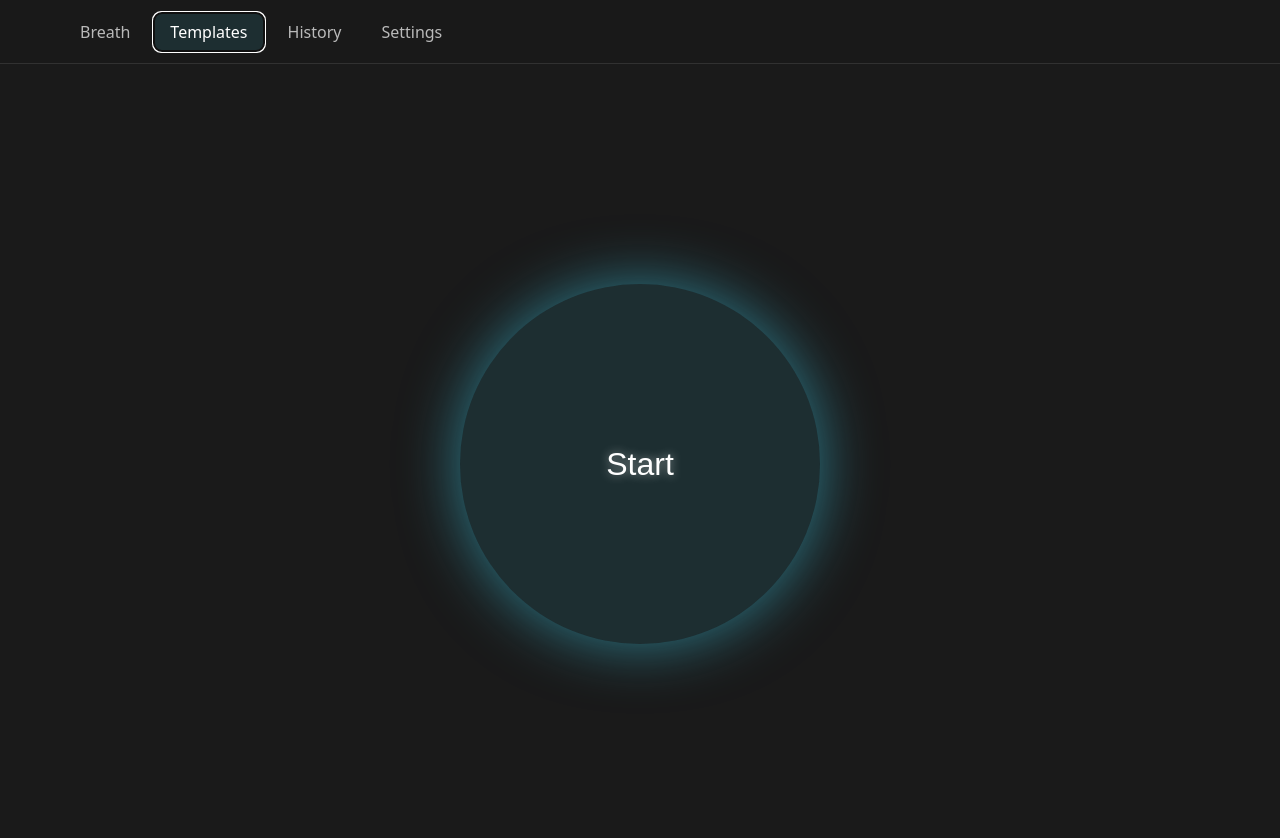
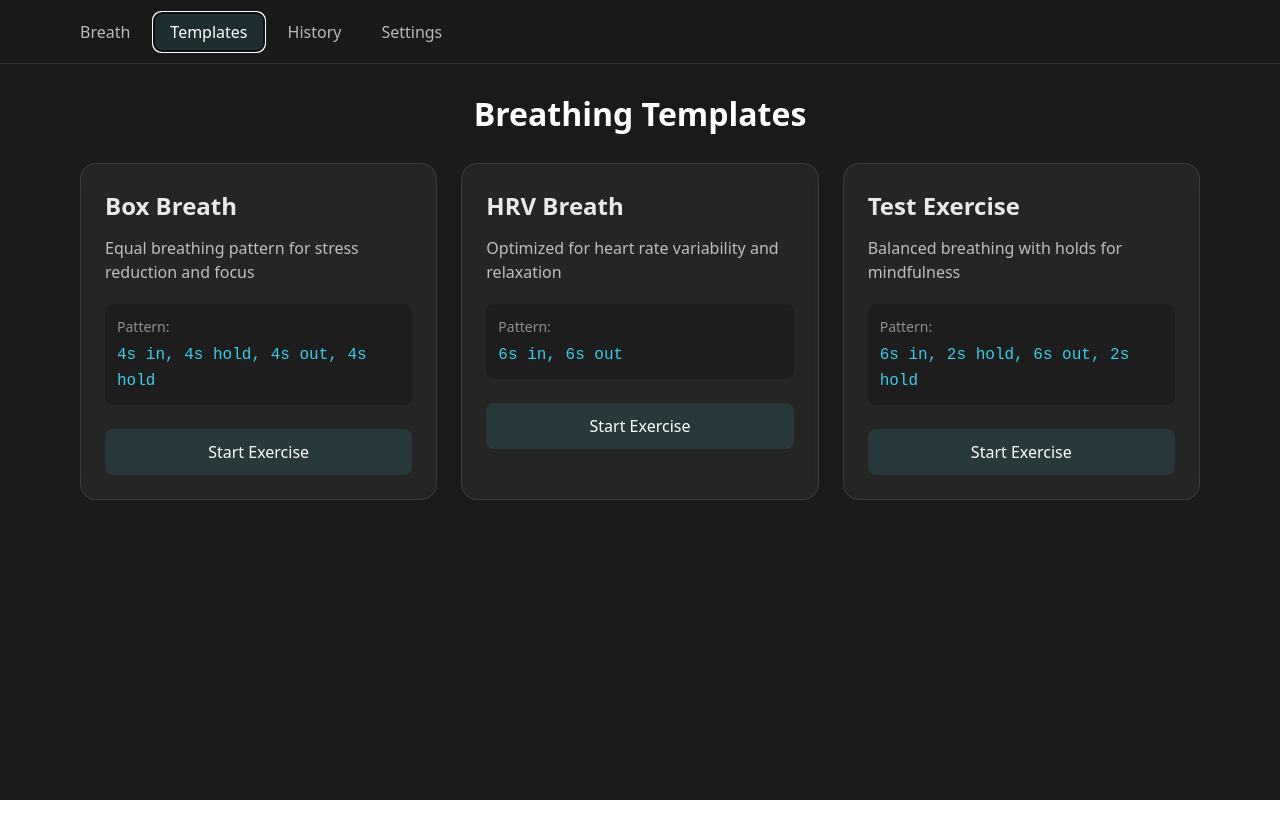
Before and after one commit to Waltari10/breezi, a React (Vite) app: page / in a window 1280 px wide. Both pictures are taken after a click on the button "Templates". Shown: the top 838 px of the page. After the commit the page ends 800 px from the top, so only its background shows below. Built offline with nearby package versions, Linux system fonts and the light colour scheme.

Commit message:
add templates

```diff
--- a/src/App.css
+++ b/src/App.css
@@ -50,3 +50,12 @@
   min-height: 100vh;
   background-color: #1a1a1a;
 }
+
+.placeholder {
+  max-width: 1200px;
+  margin: 0 auto;
+  padding: 32px 24px;
+  color: rgba(255, 255, 255, 0.7);
+  text-align: center;
+  font-size: 24px;
+}
--- a/src/App.tsx
+++ b/src/App.tsx
@@ -1,14 +1,43 @@
-import { BreathingCircle } from "./components/BreathingCircle";
+import { useState } from "react";
+import {
+  BreathingCircle,
+  type BreathingPattern,
+} from "./components/BreathingCircle";
 import { Navigation } from "./components/Navigation";
+import { Templates } from "./components/Templates";
 import "./App.css";
 
+type Tab = "breath" | "templates" | "history" | "settings";
+
 function App() {
+  const [activeTab, setActiveTab] = useState<Tab>("breath");
+  const [selectedPattern, setSelectedPattern] =
+    useState<BreathingPattern | null>(null);
+
+  const handleStartExercise = (pattern: BreathingPattern) => {
+    setSelectedPattern(pattern);
+    setActiveTab("breath");
+  };
+
+  const renderContent = () => {
+    switch (activeTab) {
+      case "breath":
+        return <BreathingCircle pattern={selectedPattern ?? undefined} />;
+      case "templates":
+        return <Templates onStartExercise={handleStartExercise} />;
+      case "history":
+        return <div className="placeholder">History coming soon</div>;
+      case "settings":
+        return <div className="placeholder">Settings coming soon</div>;
+      default:
+        return <BreathingCircle />;
+    }
+  };
+
   return (
     <>
-      <Navigation />
-      <main className="app-content">
-        <BreathingCircle />
-      </main>
+      <Navigation activeTab={activeTab} onTabChange={setActiveTab} />
+      <main className="app-content">{renderContent()}</main>
     </>
   );
 }
--- a/src/components/BreathingCircle.tsx
+++ b/src/components/BreathingCircle.tsx
@@ -3,7 +3,27 @@ import "./BreathingCircle.css";
 
 type BreathingState = "inhale" | "holdIn" | "exhale" | "holdOut" | "idle";
 
-export const BreathingCircle = () => {
+export type BreathingPattern = {
+  inhale: number;
+  holdIn?: number;
+  exhale: number;
+  holdOut?: number;
+};
+
+const defaultPattern: BreathingPattern = {
+  inhale: 6,
+  holdIn: 2,
+  exhale: 6,
+  holdOut: 2,
+};
+
+interface BreathingCircleProps {
+  pattern?: BreathingPattern;
+}
+
+export const BreathingCircle = ({
+  pattern = defaultPattern,
+}: BreathingCircleProps) => {
   const [breathingState, setBreathingState] = useState<BreathingState>("idle");
   const [isStarted, setIsStarted] = useState(false);
 
@@ -12,21 +32,35 @@ export const BreathingCircle = () => {
 
     const breathingCycle = async () => {
       while (isStarted) {
-        // Inhale for 6 seconds
+        // Inhale
         setBreathingState("inhale");
-        await new Promise((resolve) => setTimeout(resolve, 6000));
+        await new Promise((resolve) =>
+          setTimeout(resolve, pattern.inhale * 1000)
+        );
 
-        // Hold breath for 2 seconds
-        setBreathingState("holdIn");
-        await new Promise((resolve) => setTimeout(resolve, 2000));
+        // Hold in if specified
+        const holdInTime = pattern.holdIn ?? 0;
+        if (holdInTime > 0) {
+          setBreathingState("holdIn");
+          await new Promise((resolve) =>
+            setTimeout(resolve, holdInTime * 1000)
+          );
+        }
 
-        // Exhale for 6 seconds
+        // Exhale
         setBreathingState("exhale");
-        await new Promise((resolve) => setTimeout(resolve, 6000));
+        await new Promise((resolve) =>
+          setTimeout(resolve, pattern.exhale * 1000)
+        );
 
-        // Hold breath for 2 seconds
-        setBreathingState("holdOut");
-        await new Promise((resolve) => setTimeout(resolve, 2000));
+        // Hold out if specified
+        const holdOutTime = pattern.holdOut ?? 0;
+        if (holdOutTime > 0) {
+          setBreathingState("holdOut");
+          await new Promise((resolve) =>
+            setTimeout(resolve, holdOutTime * 1000)
+          );
+        }
       }
     };
 
@@ -35,7 +69,7 @@ export const BreathingCircle = () => {
     return () => {
       setIsStarted(false);
     };
-  }, [isStarted]);
+  }, [isStarted, pattern]);
 
   const handleStart = () => {
     setIsStarted(true);
--- a/src/components/Navigation.tsx
+++ b/src/components/Navigation.tsx
@@ -1,35 +1,37 @@
-import { useState } from "react";
 import "./Navigation.css";
 
 type Tab = "breath" | "templates" | "history" | "settings";
 
-export const Navigation = () => {
-  const [activeTab, setActiveTab] = useState<Tab>("breath");
+interface NavigationProps {
+  activeTab: Tab;
+  onTabChange: (tab: Tab) => void;
+}
 
+export const Navigation = ({ activeTab, onTabChange }: NavigationProps) => {
   return (
     <nav className="navigation">
       <div className="nav-content">
         <button
           className={`nav-tab ${activeTab === "breath" ? "active" : ""}`}
-          onClick={() => setActiveTab("breath")}
+          onClick={() => onTabChange("breath")}
         >
           Breath
         </button>
         <button
           className={`nav-tab ${activeTab === "templates" ? "active" : ""}`}
-          onClick={() => setActiveTab("templates")}
+          onClick={() => onTabChange("templates")}
         >
           Templates
         </button>
         <button
           className={`nav-tab ${activeTab === "history" ? "active" : ""}`}
-          onClick={() => setActiveTab("history")}
+          onClick={() => onTabChange("history")}
         >
           History
         </button>
         <button
           className={`nav-tab ${activeTab === "settings" ? "active" : ""}`}
-          onClick={() => setActiveTab("settings")}
+          onClick={() => onTabChange("settings")}
         >
           Settings
         </button>
--- /dev/null
+++ b/src/components/Templates.css
@@ -0,0 +1,97 @@
+.templates-container {
+  max-width: 1200px;
+  margin: 0 auto;
+  padding: 32px 24px;
+}
+
+.templates-container h1 {
+  color: white;
+  font-size: 32px;
+  margin-bottom: 32px;
+  text-align: center;
+}
+
+.templates-grid {
+  display: grid;
+  grid-template-columns: repeat(auto-fit, minmax(300px, 1fr));
+  gap: 24px;
+  padding: 0 16px;
+}
+
+.template-card {
+  background: rgba(255, 255, 255, 0.05);
+  border-radius: 16px;
+  padding: 24px;
+  color: white;
+  transition: all 0.2s ease;
+  border: 1px solid rgba(255, 255, 255, 0.1);
+  backdrop-filter: blur(10px);
+}
+
+.template-card:hover {
+  transform: translateY(-2px);
+  background: rgba(255, 255, 255, 0.08);
+  border-color: rgba(64, 223, 255, 0.3);
+  box-shadow: 0 8px 32px rgba(0, 0, 0, 0.2);
+}
+
+.template-card h2 {
+  font-size: 24px;
+  margin-bottom: 12px;
+  color: rgba(255, 255, 255, 0.9);
+}
+
+.template-card .description {
+  color: rgba(255, 255, 255, 0.7);
+  margin-bottom: 20px;
+  line-height: 1.5;
+}
+
+.template-card .pattern {
+  background: rgba(0, 0, 0, 0.2);
+  padding: 12px;
+  border-radius: 8px;
+  margin-bottom: 24px;
+}
+
+.template-card .pattern-label {
+  color: rgba(255, 255, 255, 0.5);
+  font-size: 14px;
+  display: block;
+  margin-bottom: 4px;
+}
+
+.template-card .pattern-value {
+  color: rgba(64, 223, 255, 0.9);
+  font-family: monospace;
+  font-size: 16px;
+}
+
+.template-card .start-button {
+  width: 100%;
+  padding: 12px;
+  border: none;
+  border-radius: 8px;
+  background: rgba(64, 223, 255, 0.1);
+  color: white;
+  font-size: 16px;
+  font-weight: 500;
+  cursor: pointer;
+  transition: all 0.2s ease;
+}
+
+.template-card .start-button:hover {
+  background: rgba(64, 223, 255, 0.2);
+  transform: translateY(-1px);
+}
+
+@media (max-width: 768px) {
+  .templates-grid {
+    grid-template-columns: 1fr;
+    padding: 0;
+  }
+
+  .templates-container {
+    padding: 24px 16px;
+  }
+}
--- /dev/null
+++ b/src/components/Templates.tsx
@@ -0,0 +1,84 @@
+import type { BreathingPattern } from "./BreathingCircle";
+import "./Templates.css";
+
+type Exercise = {
+  id: string;
+  name: string;
+  description: string;
+  pattern: BreathingPattern;
+};
+
+const exercises: Exercise[] = [
+  {
+    id: "box-breath",
+    name: "Box Breath",
+    description: "Equal breathing pattern for stress reduction and focus",
+    pattern: {
+      inhale: 4,
+      holdIn: 4,
+      exhale: 4,
+      holdOut: 4,
+    },
+  },
+  {
+    id: "hrv-breath",
+    name: "HRV Breath",
+    description: "Optimized for heart rate variability and relaxation",
+    pattern: {
+      inhale: 6,
+      exhale: 6,
+    },
+  },
+  {
+    id: "test-exercise",
+    name: "Test Exercise",
+    description: "Balanced breathing with holds for mindfulness",
+    pattern: {
+      inhale: 6,
+      holdIn: 2,
+      exhale: 6,
+      holdOut: 2,
+    },
+  },
+];
+
+interface TemplatesProps {
+  onStartExercise: (pattern: BreathingPattern) => void;
+}
+
+export const Templates = ({ onStartExercise }: TemplatesProps) => {
+  const formatPattern = (pattern: Exercise["pattern"]) => {
+    const parts = [];
+    if (pattern.inhale) parts.push(`${pattern.inhale}s in`);
+    if (pattern.holdIn) parts.push(`${pattern.holdIn}s hold`);
+    if (pattern.exhale) parts.push(`${pattern.exhale}s out`);
+    if (pattern.holdOut) parts.push(`${pattern.holdOut}s hold`);
+    return parts.join(", ");
+  };
+
+  return (
+    <div className="templates-container">
+      <h1>Breathing Templates</h1>
+      <div className="templates-grid">
+        {exercises.map((exercise) => (
+          <div key={exercise.id} className="template-card">
+            <h2>{exercise.name}</h2>
+            <p className="description">{exercise.description}</p>
+            <div className="pattern">
+              <span className="pattern-label">Pattern:</span>
+              <span className="pattern-value">
+                {formatPattern(exercise.pattern)}
+              </span>
+            </div>
+            <button
+              className="start-button"
+              onClick={() => onStartExercise(exercise.pattern)}
+            >
+              Start Exercise
+            </button>
+          </div>
+        ))}
+      </div>
+    </div>
+  );
+};
```
